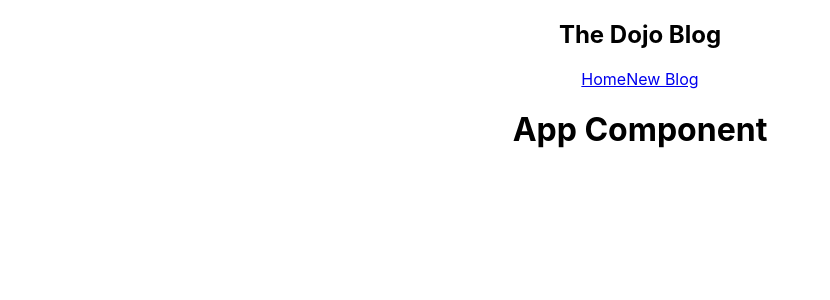
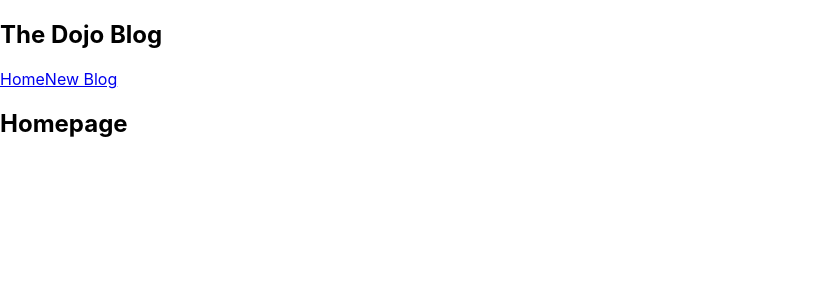
Before and after one commit to pragus99/miniblog, a React (Create React App) app: page / in a window 1280 px wide. Shown: the top 300 px of the page, without its empty margins (0-830 px from the left). Built offline with nearby package versions, Linux system fonts and the light colour scheme.

Commit message:
added homepage

```diff
--- a/src/App.css
+++ /dev/null
@@ -1,38 +0,0 @@
-.App {
-  text-align: center;
-}
-
-.App-logo {
-  height: 40vmin;
-  pointer-events: none;
-}
-
-@media (prefers-reduced-motion: no-preference) {
-  .App-logo {
-    animation: App-logo-spin infinite 20s linear;
-  }
-}
-
-.App-header {
-  background-color: #282c34;
-  min-height: 100vh;
-  display: flex;
-  flex-direction: column;
-  align-items: center;
-  justify-content: center;
-  font-size: calc(10px + 2vmin);
-  color: white;
-}
-
-.App-link {
-  color: #61dafb;
-}
-
-@keyframes App-logo-spin {
-  from {
-    transform: rotate(0deg);
-  }
-  to {
-    transform: rotate(360deg);
-  }
-}
--- a/src/App.js
+++ b/src/App.js
@@ -1,12 +1,12 @@
-import "./App.css";
 import Navbar from "./components/Navbar";
+import Home from "./components/Home";
 
 function App() {
   return (
     <div className="App">
       <Navbar />
       <div className="content">
-        <h1>App Component</h1>
+        <Home />
       </div>
     </div>
   );
--- /dev/null
+++ b/src/components/Home.js
@@ -0,0 +1,9 @@
+const Home = () => {
+  return (
+    <div className="home">
+      <h2>Homepage</h2>
+    </div>
+  );
+};
+
+export default Home;
```
